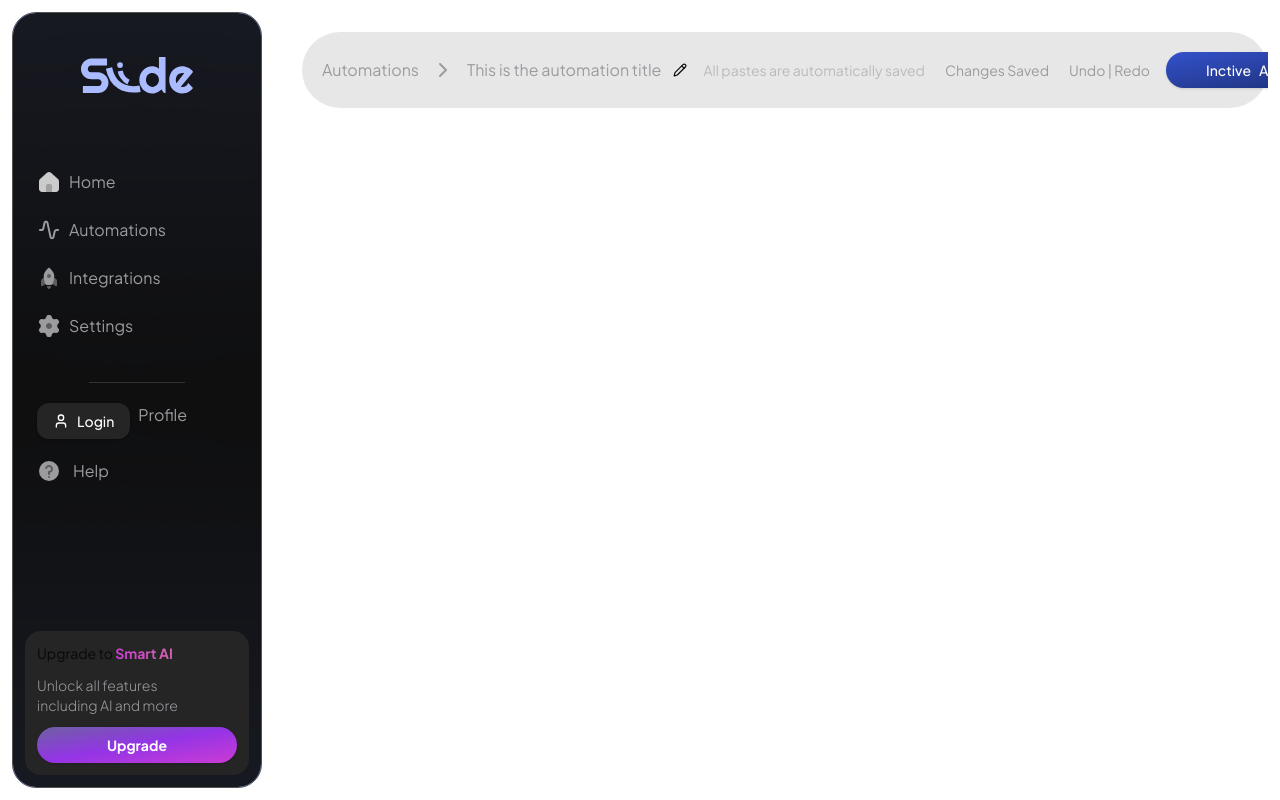
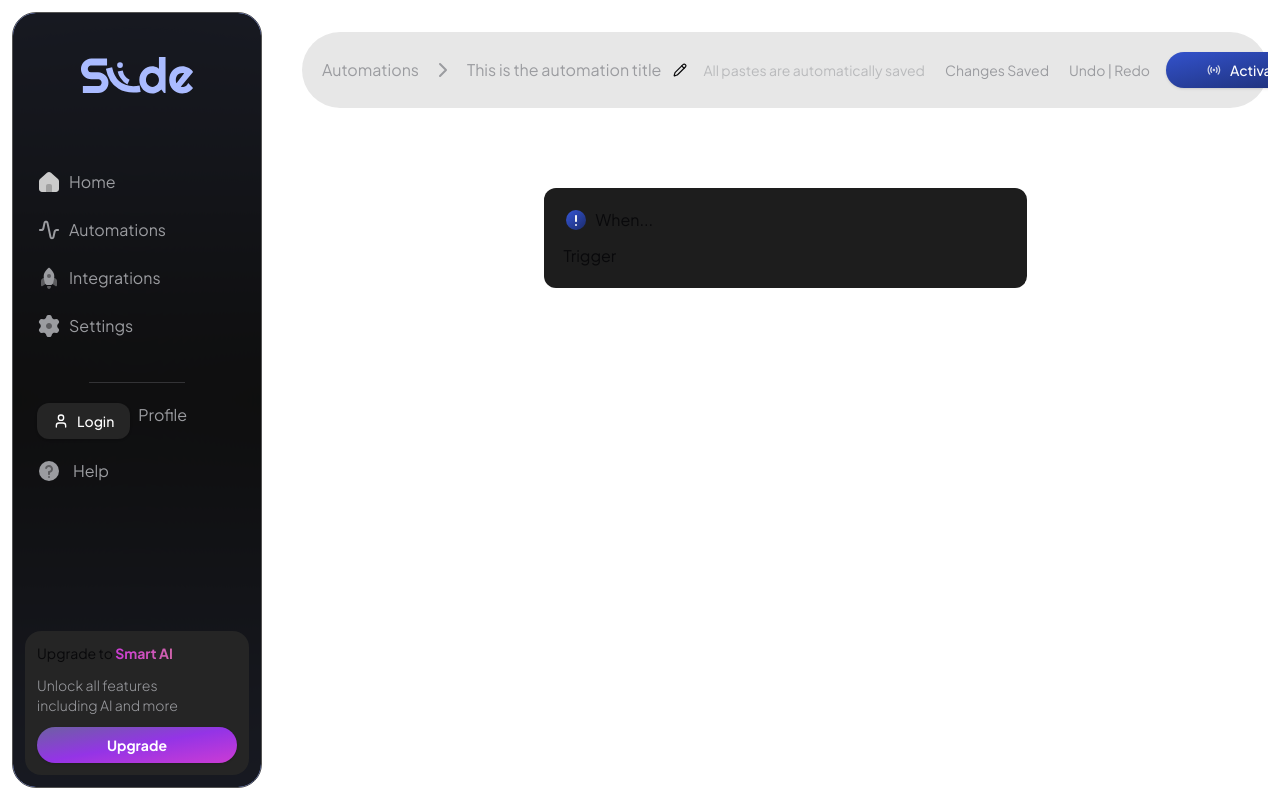
Before and after one commit to Ronit21102/instagramdmautomation, a Next.js app: page /dashboard/1/automations/128291 in a window 1280 px wide. Built offline with nearby package versions, Linux system fonts and the light colour scheme; no server answers.

Commit message:
frontend for automation is done

```diff
--- a/src/app/(protected)/dashboard/[slug]/automations/[id]/page.tsx
+++ b/src/app/(protected)/dashboard/[slug]/automations/[id]/page.tsx
@@ -1,18 +1,27 @@
-import AutomationsBreadCrumb from '@/components/global/bread-crumbs/automations'
-import React from 'react'
+import Trigger from "@/components/global/automations/Trigger";
+import AutomationsBreadCrumb from "@/components/global/bread-crumbs/automations";
+import { Warning } from "@/icons";
+import React from "react";
 
 type Props = {
-    params:{id:string}
-}
+  params: { id: string };
+};
 
 //WIP set some metaDta
-const Page = ({params}: Props) => {
-    //WIP prefetch user automation data
+const Page = ({ params }: Props) => {
+  //WIP prefetch user automation data
   return (
-    <div className='flex flex-col items-center gap-y-20'>
-        <AutomationsBreadCrumb />
+    <div className="flex flex-col items-center gap-y-20">
+      <AutomationsBreadCrumb id={params.id} />
+      <div className="w-full lg:w-10/12 xl:w-6/12 p-5 rounded-xl flex flex-col bg-[#1D1D1D] gap-y-3">
+        <div className="flex gap-x-2">
+          <Warning />
+          When...
+        </div>
+        <Trigger id={params.id} />
+      </div>
     </div>
-  )
-}
+  );
+};
 
-export default Page
+export default Page;
--- a/src/components/global/activate-automation-button/index.tsx
+++ b/src/components/global/activate-automation-button/index.tsx
@@ -1,6 +1,7 @@
 import { Button } from "@/components/ui/button";
-import { Loader2 } from "lucide-react";
 import React from "react";
+import Loading from "../loader";
+import { ActiveAutomation } from "@/icons/active-automation";
 // import { useQueryAutomation } from "@/hooks/user-queries";
 // import { useMutationData } from "@/hooks/use-mutation-data";
 // import { activateAutomation } from "@/actions/automations";
@@ -25,11 +26,13 @@ const ActivateAutomationButton = ({ id }: Props) => {
       className="lg:px-10 bg-gradient-to-br hover:opacity-80 text-white rounded-full from-[#3352CC] font-medium to-[#1C2D70] ml-4"
     >
       {/* {isPending ? <Loader2 className="animate-spin" /> : <ActiveAutomation />} */}
-       Inctive
+      <Loading state={false} >
+      <ActiveAutomation />
       <p className="lg:inline hidden">
         {/* {data?.data?.active ? "Disable" : "Activate"} */}
         Activate
       </p>
+      </Loading >
     </Button>
   );
 };
--- /dev/null
+++ b/src/components/global/automations/Trigger/index.tsx
@@ -0,0 +1,13 @@
+import React from 'react'
+
+type Props = {
+    id: string
+}
+
+const Trigger = ({id}: Props) => {
+  return (
+    <div>Trigger</div>
+  )
+}
+
+export default Trigger
```
Lines whose indentation alone changed are shown as unchanged.
